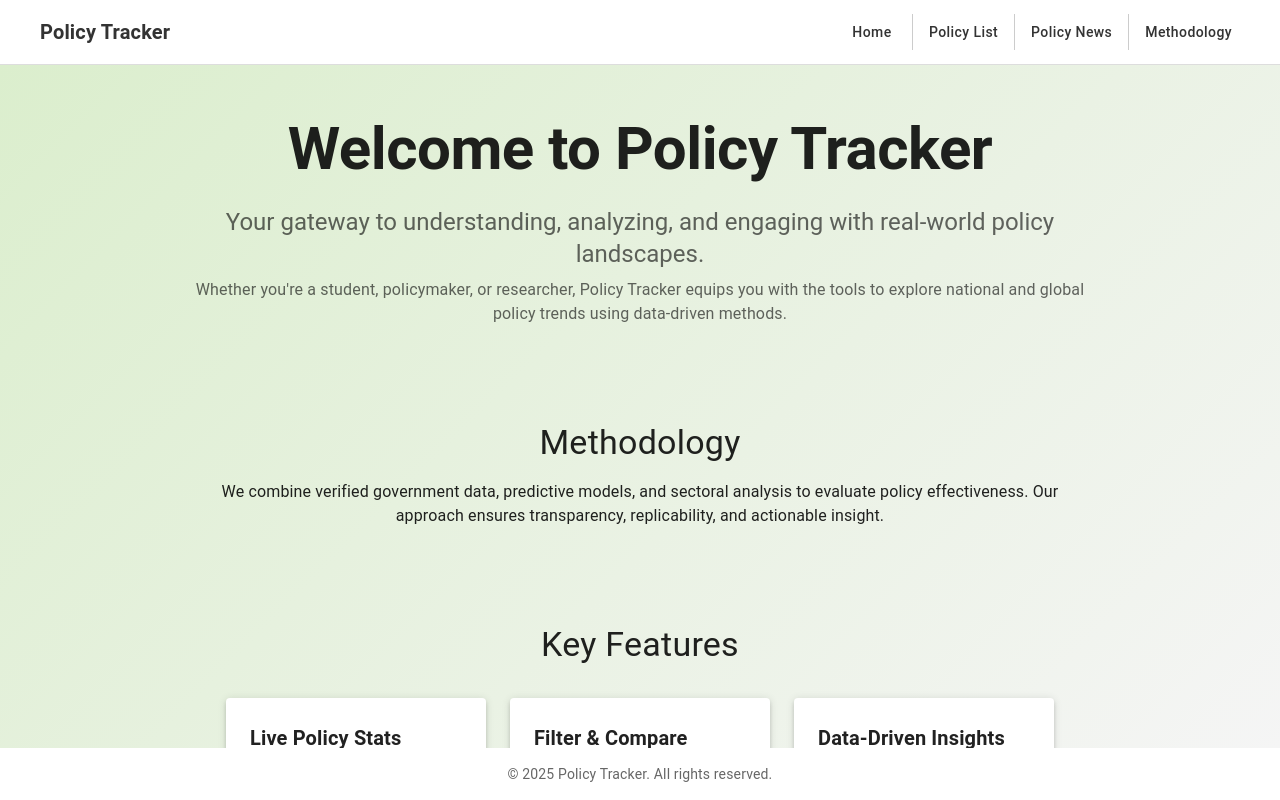
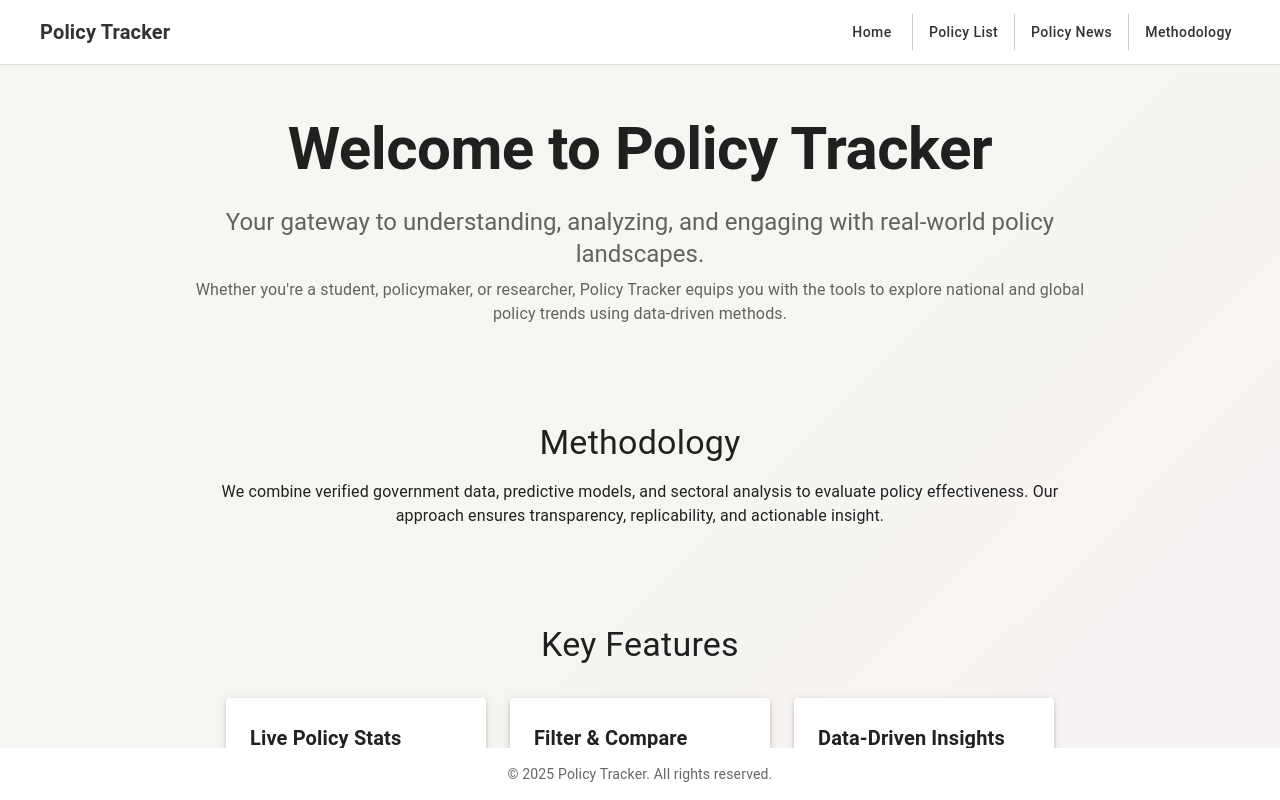
Before and after one commit to ishaand92/PolicyTracker, a React (Create React App) app in the folder client/: page / in a window 1280 px wide. Built offline with nearby package versions, Linux system fonts and the light colour scheme.

Commit message:
Update background gradient in Home component

```diff
--- a/client/src/pages/Home.tsx
+++ b/client/src/pages/Home.tsx
@@ -7,7 +7,7 @@ const Home: React.FC = () => {
       sx={{
         height: 'calc(100vh - 64px - 53px)',
         overflowY: 'auto',
-        background: 'linear-gradient(135deg, #dbeecd, #f5f5f5)',
+        background: 'linear-gradient(135deg,rgb(244, 248, 241),rgb(248, 243, 243))',
       }}
     >
       {/* Hero Section */}
```
